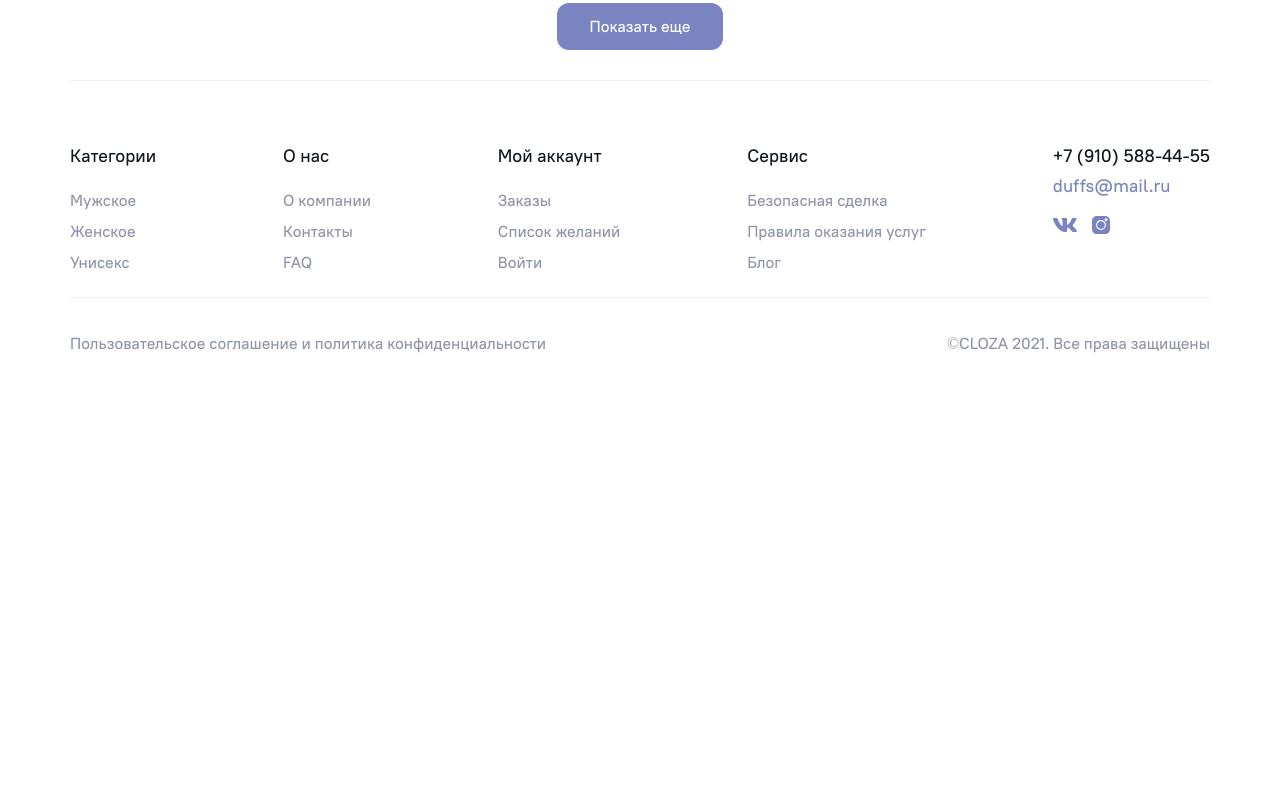
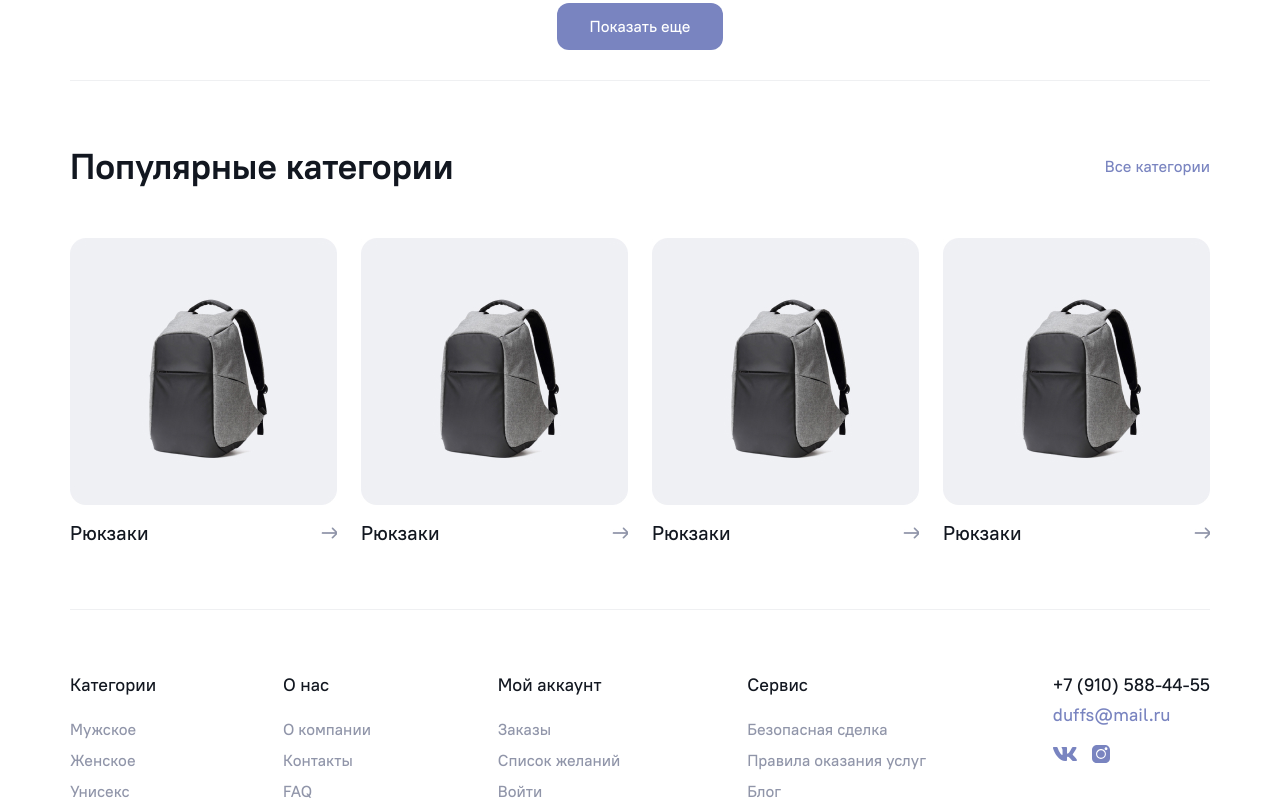
Before and after one commit to TwiZzys/Closa, a website: page app/index.html in a window 1280 px wide. Shown: the part 1581-2391 px from the top of the page. Before the commit the page ends 1969 px from the top, so only its background shows below. Drawn offline with nearby package versions, Linux system fonts and the light colour scheme; files that its build step writes are made by us from their sources.

Commit message:
Added popular-category section

```diff
--- a/app/index.html
+++ b/app/index.html
@@ -158,9 +158,10 @@
             </a>
           </div>
         </div>
-        <div class="product__box">
-          <h2 class="product__title title">
-            <span class="product__subtitle">Недавние поступления</span>
+        <div class="product-box">
+          <div class="product-box__inner">
+            <h2 class="title">
+              <span class="subtitle">Недавние поступления</span>
               Новые товары
             </h2>
             <div class="product__filter">
@@ -171,6 +172,7 @@
                 <option value="val1" selected>Цена по позрастанию</option>
                 <option value="val2">Цена по убыванию</option>
               </select>
+            </div>
           </div>
         </div>
         <div class="tabs-container product__tabs-container">
@@ -464,6 +466,56 @@
         </div>
       </div>
     </section>
+    <section class="popular-category popular">
+      <div class="container">
+        <div class="popular__inner">
+          <div class="product-box">
+            <div class="product-box__inner">
+              <h2 class="title">
+                Популярные категории
+              </h2>
+              <a class="link" href="#">
+                Все категории
+              </a>
+            </div>
+          </div>
+          <div class="popular-items">
+            <div class="popular-item">
+              <a class="popular-item__img-box" href="#">
+                <img class="popular-item__img" src="images/category/1.jpg" alt="">
+              </a>
+              <a class="popular-item__link" href="#">
+                Рюкзаки
+              </a>
+            </div>
+            <div class="popular-item">
+              <a class="popular-item__img-box" href="#">
+                <img class="popular-item__img" src="images/category/1.jpg" alt="">
+              </a>
+              <a class="popular-item__link" href="#">
+                Рюкзаки
+              </a>
+            </div>
+            <div class="popular-item">
+              <a class="popular-item__img-box" href="#">
+                <img class="popular-item__img" src="images/category/1.jpg" alt="">
+              </a>
+              <a class="popular-item__link" href="#">
+                Рюкзаки
+              </a>
+            </div>
+            <div class="popular-item">
+              <a class="popular-item__img-box" href="#">
+                <img class="popular-item__img" src="images/category/1.jpg" alt="">
+              </a>
+              <a class="popular-item__link" href="#">
+                Рюкзаки
+              </a>
+            </div>
+          </div>
+        </div>
+      </div>
+    </section>
   </main>
   <footer class="footer">
     <div class="container">
--- a/app/scss/_global.scss
+++ b/app/scss/_global.scss
@@ -30,6 +30,22 @@ body {
   border-radius: 12px;
 }
 
+.title {
+  @extend %pt-700;
+  font-size: 36px;
+  line-height: 43px;
+  color: $black;
+}
+
+.subtitle {
+  @extend %pt-400;
+  font-size: 16px;
+  line-height: 19px;
+  display: block;
+  color: $gray;
+  margin-bottom: 4px;
+}
+
 .tabs-content {
   display: none;
 
@@ -37,3 +53,7 @@ body {
     display: block;
   }
 }
+
+.link {
+  color: $btn;
+}
--- a/app/scss/style.scss
+++ b/app/scss/style.scss
@@ -3,13 +3,6 @@
 @import 'fonts';
 @import 'reset';
 @import 'global';
-
-.title {
-  @extend %pt-700;
-  font-size: 36px;
-  line-height: 43px;
-  color: $black;
-}
 
 .header {
   &__inner {
@@ -210,25 +203,6 @@
     border-bottom: 1px solid $btn;
   }
 
-  &__subtitle {
-    @extend %pt-400;
-    font-size: 16px;
-    line-height: 19px;
-    display: block;
-    color: $gray;
-    margin-bottom: 4px;
-  }
-
-  &__title {
-    margin-bottom: 50px;
-  }
-
-  &__box {
-    display: flex;
-    justify-content: space-between;
-    align-items: center;
-  }
-
   &__filter {
     .jq-selectbox {
       &__select {
@@ -281,7 +255,8 @@
         background: transparent;
         margin-bottom: 16px;
       }
-      & li:last-child{
+
+      & li:last-child {
         margin-bottom: 0;
       }
 
@@ -308,6 +283,15 @@
 
   &__more {
     margin: 0 auto;
+  }
+}
+
+.product-box {
+  &__inner {
+    display: flex;
+    justify-content: space-between;
+    align-items: center;
+    margin-bottom: 50px;
   }
 }
 
@@ -435,6 +419,45 @@
   }
 }
 
+.popular {
+  &__inner {
+    padding-bottom: 64px;
+    border-bottom: 1px solid $gray-light;
+    margin-bottom: 64px;
+  }
+}
+
+.popular-items {
+  display: flex;
+  justify-content: space-between;
+}
+
+.popular-item {
+  &__img {
+    margin-bottom: 16px;
+  }
+
+  &__link {
+    display: block;
+    font-weight: 500;
+    font-size: 20px;
+    line-height: 24px;
+    color: $black;
+    position: relative;
+  }
+
+  &__link::before {
+    content: '';
+    width: 16px;
+    height: 12px;
+    background: url(../images/icons/link-arrow.jpg);
+    position: absolute;
+    top: 50%;
+    right: 0;
+    transform: translateY(-50%);
+  }
+}
+
 .footer {
   color: $gray;
 
```
Also changed, not shown: app/images/brands/1.jpg (added), app/images/brands/2.jpg (added), app/images/category/1.jpg (added), app/images/icons/link-arrow.jpg (added). Lines whose indentation alone changed are shown as unchanged.
